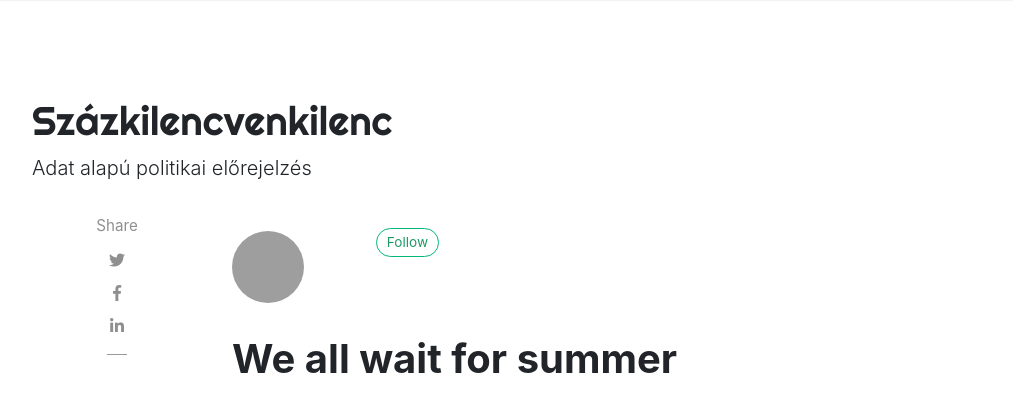
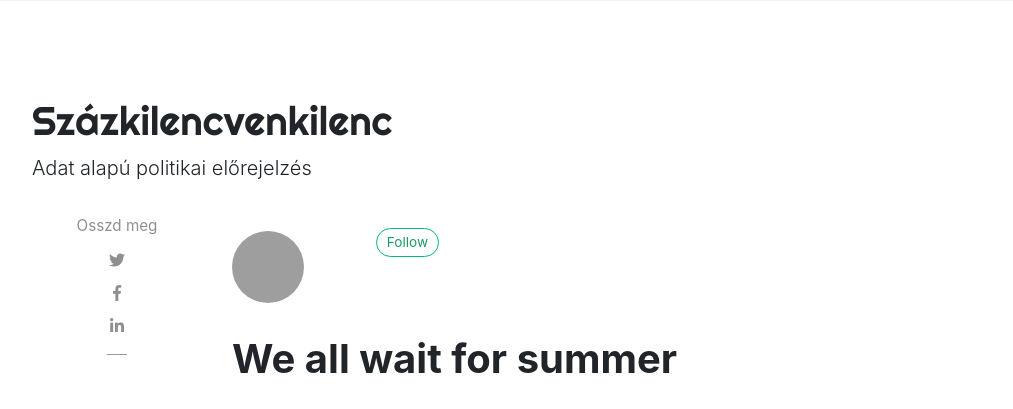
Before and after one commit to vtisza/szazkilencvenkilenc, a Jekyll site: the page built from _posts/2018-01-12-we-all-wait-for-summer.md, in a window 1280 px wide. Shown: the top 409 px of the page, without its empty margins (53-1066 px from the left). Built offline with Jekyll 4.4.1, drawn with Linux system fonts in a browser that asks for light colours; nearby versions of some CDN libraries; comment, search, counter and statistics services are not loaded; grey boxes are pictures that could not be loaded.

Commit message:
share to osszd meg

```diff
--- a/_includes/share.html
+++ b/_includes/share.html
@@ -1,6 +1,6 @@
 <div class="share sticky-top sticky-top-offset">
     <p>
-        Share
+        Osszd meg
     </p>
     <ul>
         <li class="ml-1 mr-1">
```
